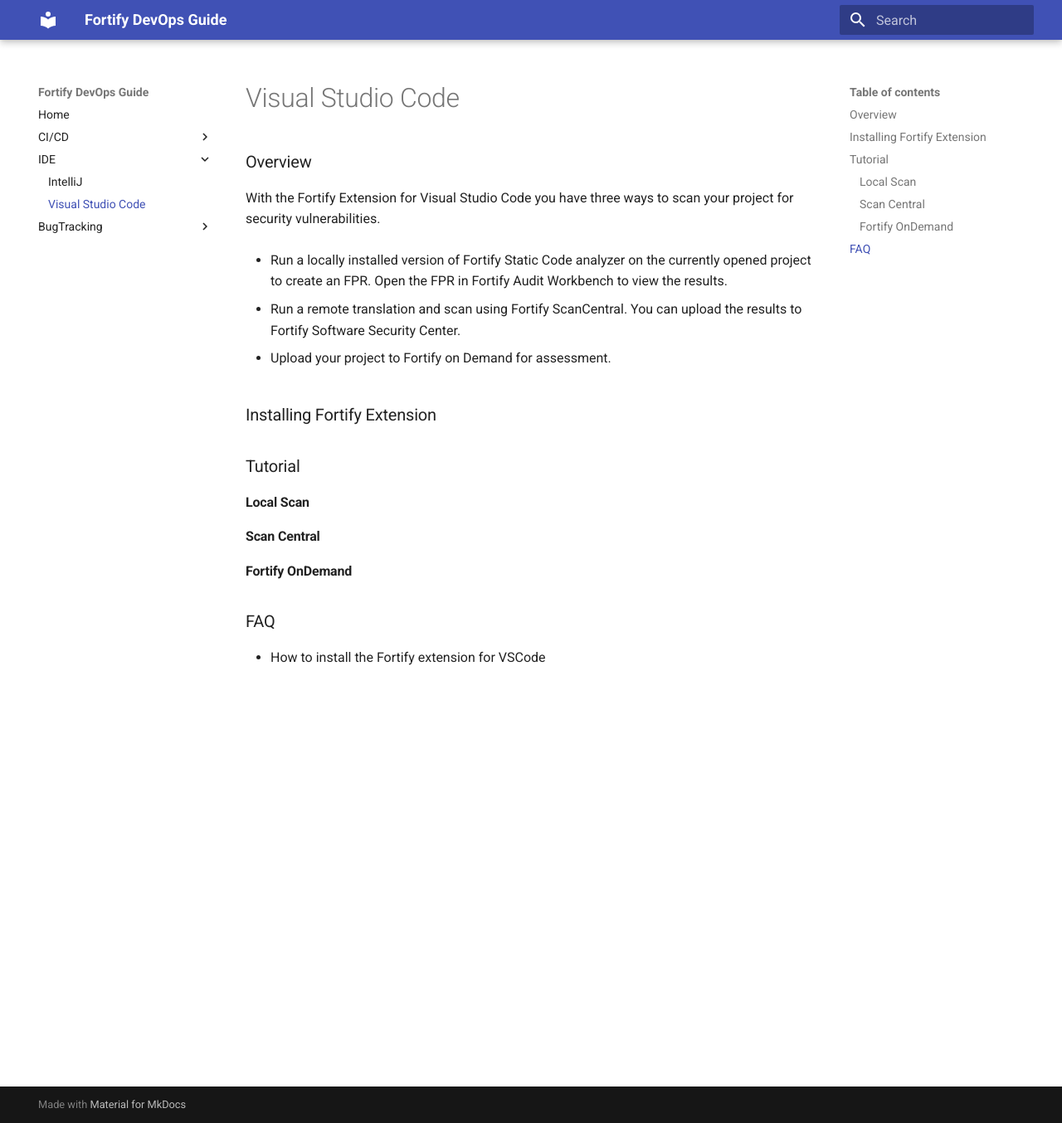
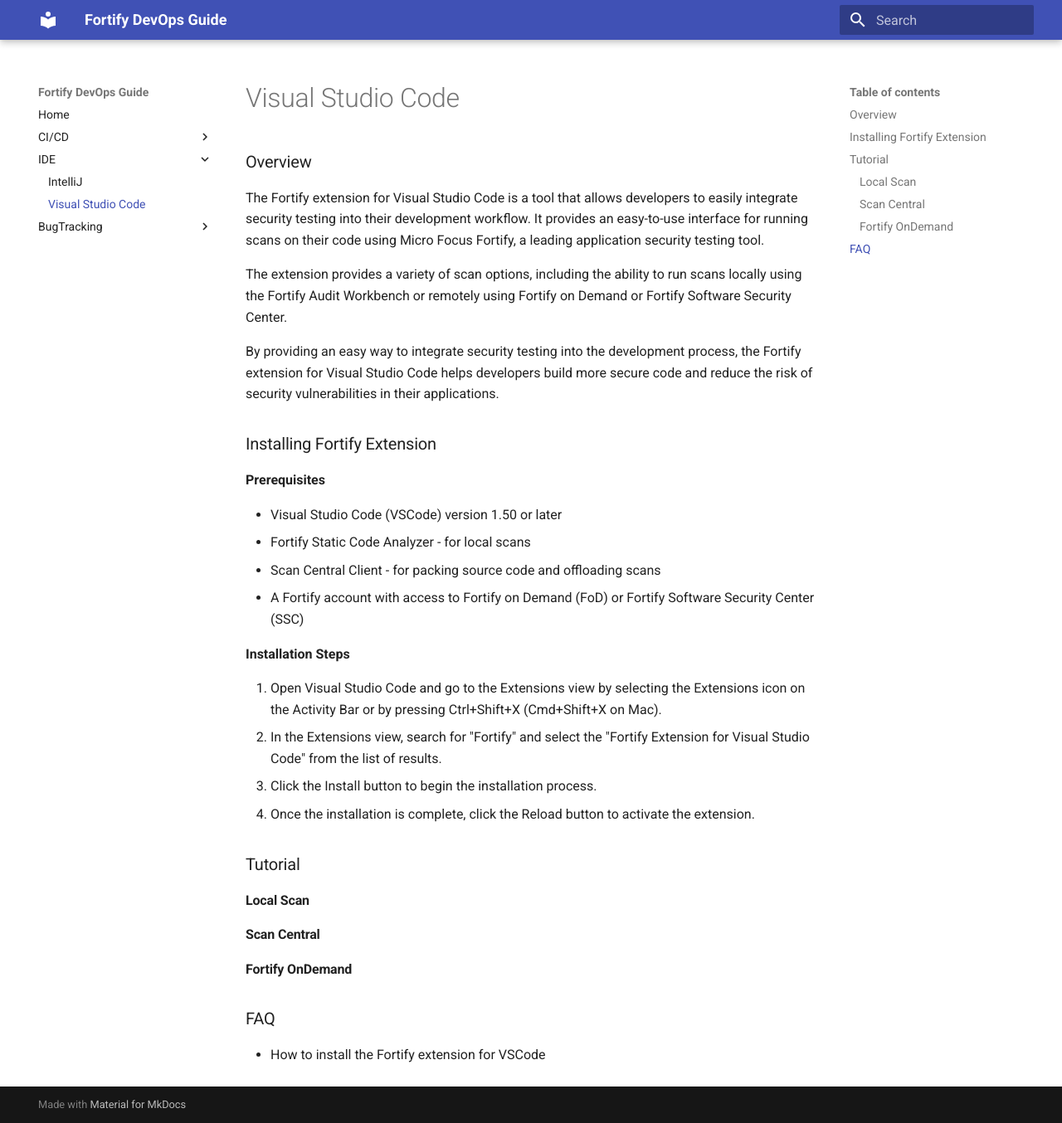
Before and after one commit to devsec-guides/fortify_dev_guide, an MkDocs documentation site: the page built from docs/integrations/ide/vscode.md, in a window 1280 px wide and 1354 px high. Shown: the whole window at 83% size. Built offline with MkDocs 1.6.1 and Material for MkDocs 9.7.7, drawn with Linux system fonts in a browser that asks for light colours.

Commit message:
added documentation

```diff
--- a/docs/integrations/ide/vscode.md
+++ b/docs/integrations/ide/vscode.md
@@ -1,14 +1,26 @@
 # Overview
-With the Fortify Extension for Visual Studio Code you have three ways to scan your project for security vulnerabilities.
 
-- Run a locally installed version of Fortify Static Code analyzer on the currently opened project to create an FPR. Open the FPR in Fortify Audit Workbench to view the results.
+The Fortify extension for Visual Studio Code is a tool that allows developers to easily integrate security testing into their development workflow. It provides an easy-to-use interface for running scans on their code using Micro Focus Fortify, a leading application security testing tool.
 
-- Run a remote translation and scan using Fortify ScanCentral. You can upload the results to Fortify Software Security Center.
+The extension provides a variety of scan options, including the ability to run scans locally using the Fortify Audit Workbench or remotely using Fortify on Demand or Fortify Software Security Center.
 
-- Upload your project to Fortify on Demand for assessment.
-
+By providing an easy way to integrate security testing into the development process, the Fortify extension for Visual Studio Code helps developers build more secure code and reduce the risk of security vulnerabilities in their applications.
 
 # Installing Fortify Extension
+
+**Prerequisites**
+
+- Visual Studio Code (VSCode) version 1.50 or later
+- Fortify Static Code Analyzer - for local scans
+- Scan Central Client - for packing source code and offloading scans
+- A Fortify account with access to Fortify on Demand (FoD) or Fortify Software Security Center (SSC)
+
+**Installation Steps**
+
+1. Open Visual Studio Code and go to the Extensions view by selecting the Extensions icon on the Activity Bar or by pressing Ctrl+Shift+X (Cmd+Shift+X on Mac).
+2. In the Extensions view, search for "Fortify" and select the "Fortify Extension for Visual Studio Code" from the list of results.
+3. Click the Install button to begin the installation process.
+4. Once the installation is complete, click the Reload button to activate the extension.
 
 # Tutorial
 
```
Also changed, not shown: docs/index.md (+20 -1 lines), docs/integrations/bugtracking/index.md (+9 -0 lines).
